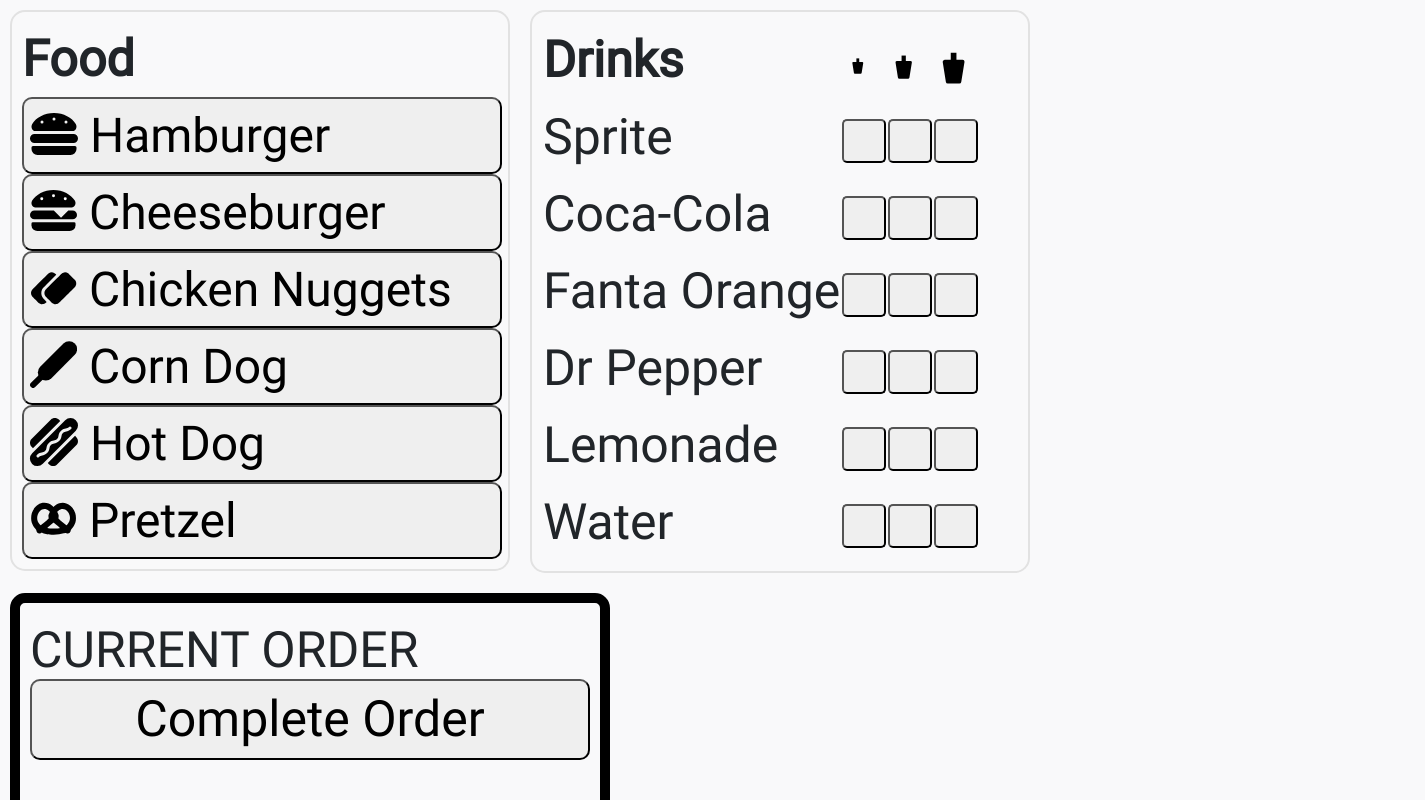
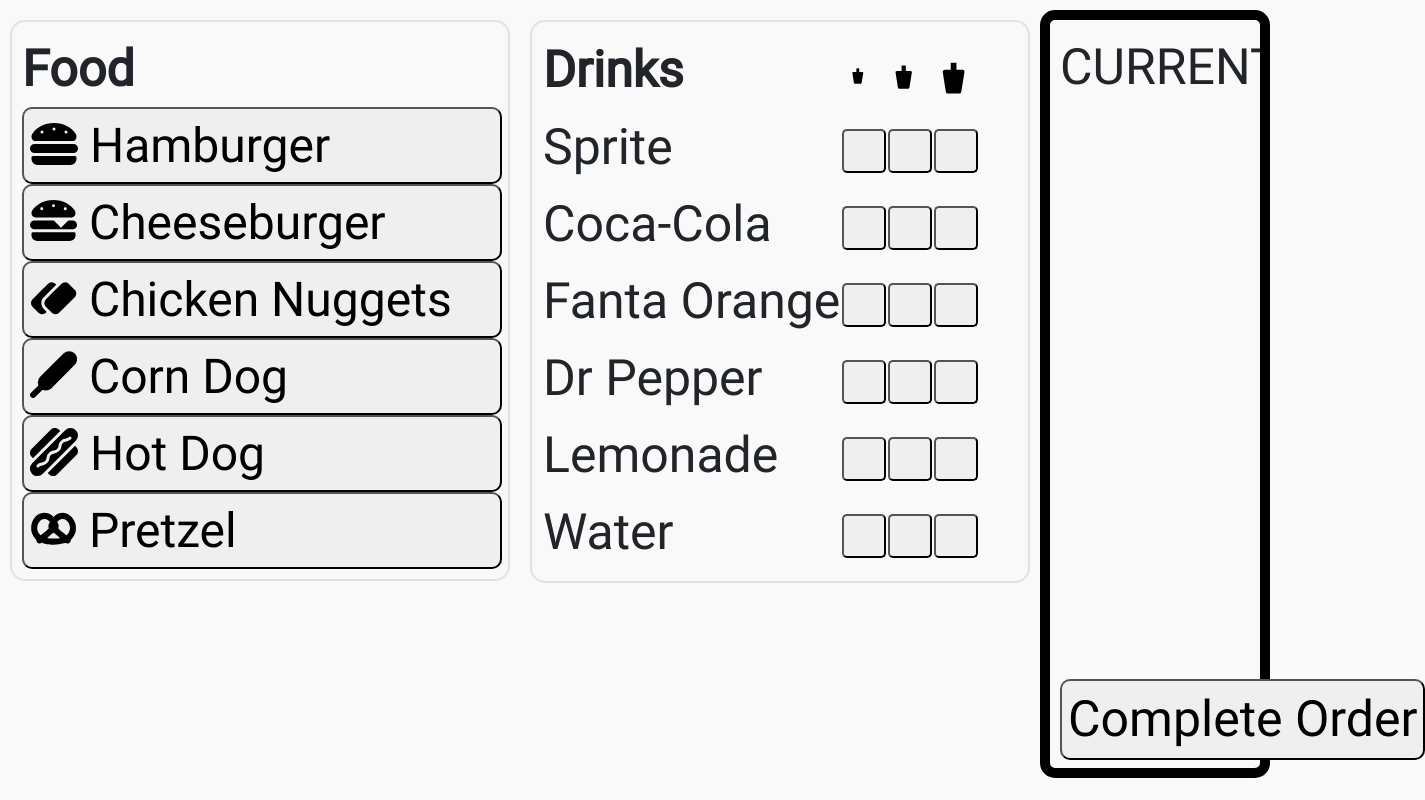
Before and after one commit to kevmich/CMPS285-Fall2020-Section2-Group-3, a React (Create React App) app in the folder KitchenVideoSystem/ClientApp/: page /CashierScreen in a window 1280 px wide. Shown: the top 800 px of the page, 1425 px wide, since content can reach past the window. Built offline with nearby package versions, Linux system fonts and the light colour scheme.

Commit message:
Changed styling

```diff
--- a/KitchenVideoSystem/ClientApp/src/components/CashierScreen.css
+++ b/KitchenVideoSystem/ClientApp/src/components/CashierScreen.css
@@ -41,7 +41,7 @@ body {
 .CompleteButton {
     position: absolute;
     text-align: center;
-    width: 560px;
+    width: inherit;
     bottom: 5%;
     border-radius: 10px;
 }
@@ -51,14 +51,15 @@ body {
 
 }
 
-.CurrentOrder {
+#CurrentOrder {
     border-radius: 15px;
     padding: 10px;
     border: 10px solid black;
-    width: 600px;
     height: 96vh;
-    display: inline-block;
+    display: flex;
     margin: 10px;
+      overflow: auto;
+
 }
 
 .DrinkSizeLabel {
@@ -72,3 +73,11 @@ body {
 .FoodItems button * {
     margin-top: 10px;
 }
+
+#container {
+    white-space: nowrap
+}
+
+#CurrentOrderList {
+
+}
--- a/KitchenVideoSystem/ClientApp/src/components/CashierScreen.js
+++ b/KitchenVideoSystem/ClientApp/src/components/CashierScreen.js
@@ -84,7 +84,7 @@ export default class CashierScreen extends Component {
                     <button onClick={() => this.onClick(6, 0)} class="Button"><img src={pretzelIcon} height="47px"/>&nbsp;Pretzel </button>
                 </div>
 
-
+                <div id="container">
                 <div class="MenuItems">
                     <table id="DrinkTable">
                         <tr>
@@ -135,13 +135,17 @@ export default class CashierScreen extends Component {
 
                     </table>
                 </div>
-                <div class="CurrentOrder">
+                    <div id="CurrentOrder">
+                        <div id="CurrentOrderList">
                     <p>CURRENT ORDER</p>
                         {this.state.Orders.map((Order) => (
                             <p>{Order.orderItemId}</p>
                         ))}
+                        </div>
+
                     <button onClick={this.CompleteOrder} class= "CompleteButton" > Complete Order </button>
-                </div>
+                        </div>
+                    </div>
             </div>
         );
     }
```
